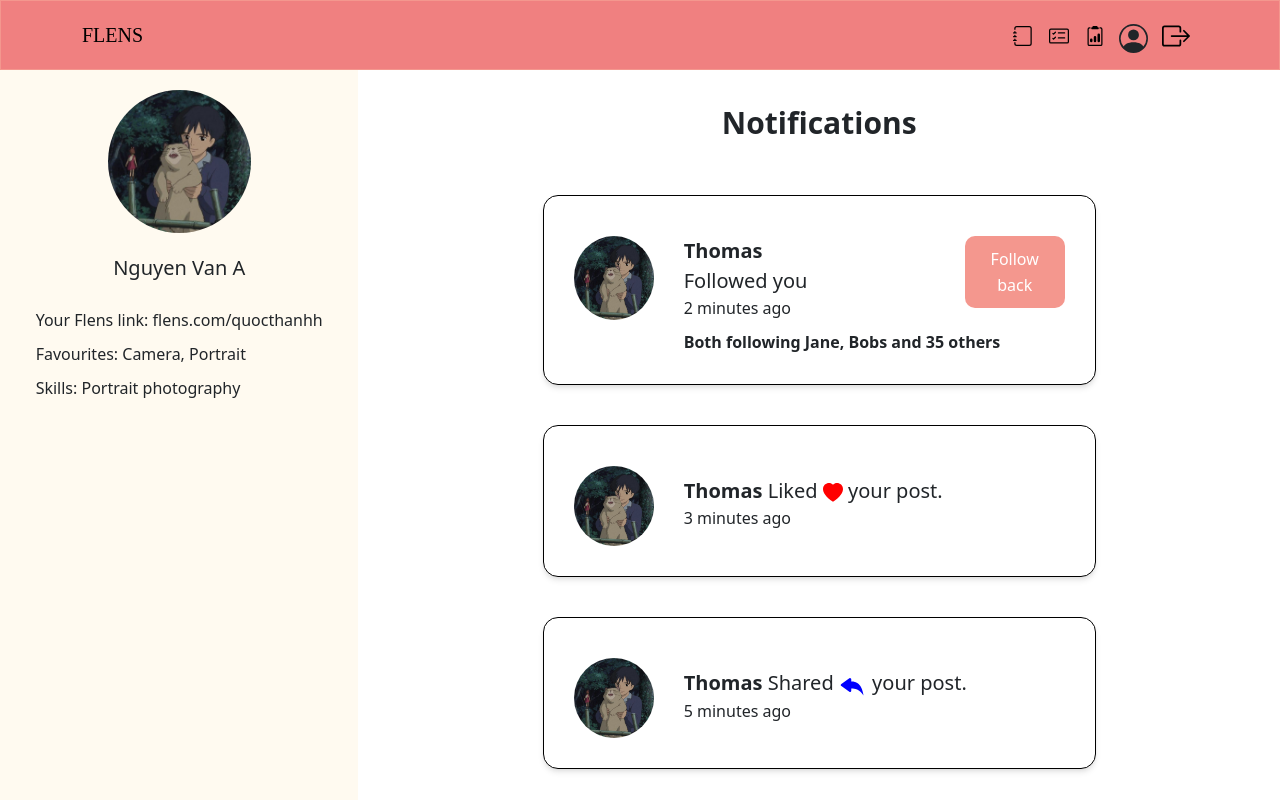
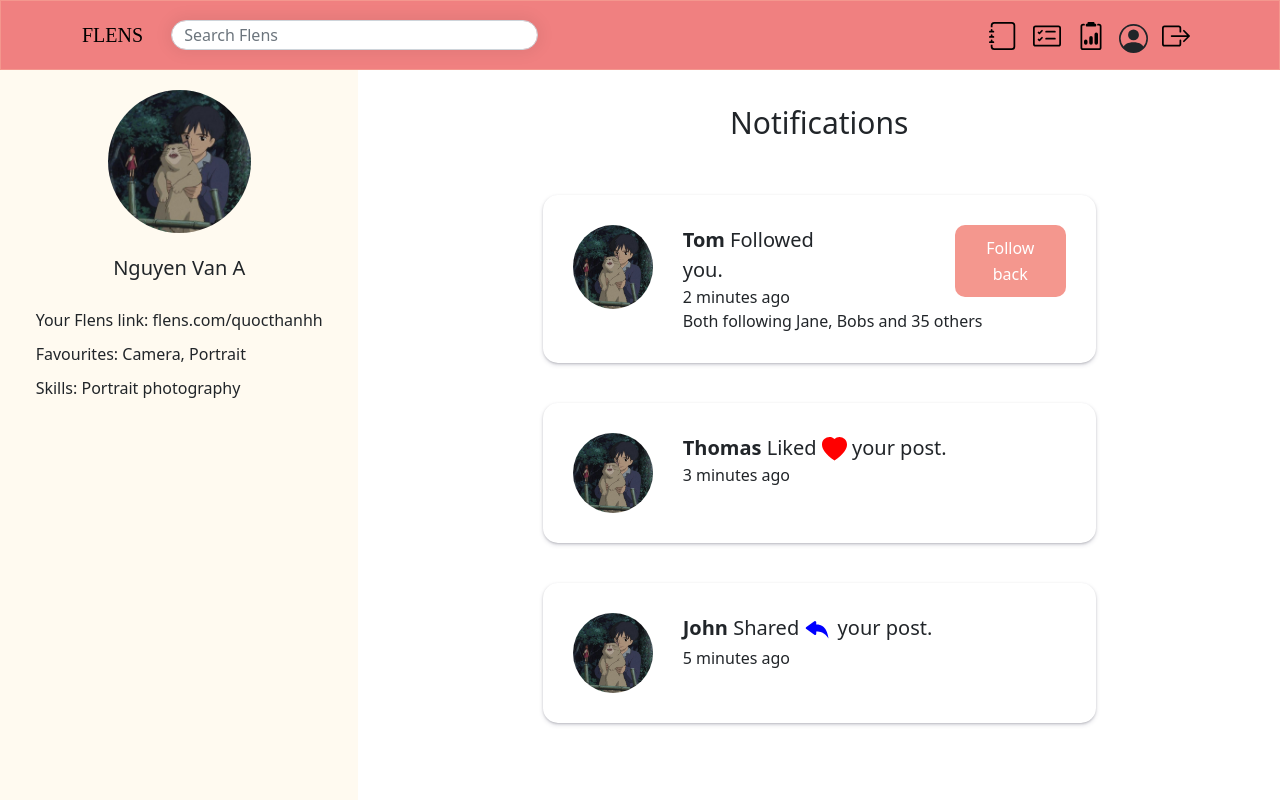
Before and after one commit to HUNG-rushb/Flens, a React (Create React App) app: page /notification in a window 1280 px wide. Built offline with nearby package versions, Linux system fonts and the light colour scheme; sample sign-in values are in the browser's storage.

Commit message:
optimize code for home page, notifi page, explore page

```diff
--- a/src/components/NavBar/NavBar.css
+++ b/src/components/NavBar/NavBar.css
@@ -25,6 +25,11 @@
 
 a.nav-link {
   font-size: 20px;
+  opacity: 1;
+}
+
+a.nav-link:hover{
+  opacity: 0.7;
 }
 
 .navbar input {
@@ -45,7 +50,7 @@ a.nav-link {
   background-color: white;
   padding: 1.5rem 1rem;
   box-shadow: 0 2px 5px 0 rgba(0, 0, 0, 0.26);
-  border-radius: 1%;
+  border-radius: 8px;
   width: 22.5%;
   z-index: 9999;
 }
@@ -53,6 +58,14 @@ a.nav-link {
 .nav-item {
   padding: 0px 6px;
   padding-top: 12px;
+}
+
+.nav-item > div >  svg {
+  opacity: 1;
+}
+
+.nav-item > div > svg:hover {
+  opacity: 1;
 }
 
 .popover-avatar {
--- a/src/components/NavBar/NavBar.jsx
+++ b/src/components/NavBar/NavBar.jsx
@@ -36,9 +36,7 @@ const NavBar = () => {
             FLENS
           </Navbar.Brand>
         )}
-
         <Navbar.Toggle aria-controls="basic-navbar-nav" />
-
         <Navbar.Collapse className="justify-content-end">
           {isNotAuthenticated ? (
             <Nav>
@@ -72,7 +70,6 @@ const NavBar = () => {
                     </Nav.Link>
                     <Nav.Item>
                       <div>
-
                         <PersonCircle
                           size={28}
                           onClick={() => setShow(!show)}
@@ -104,19 +101,24 @@ const NavBar = () => {
                   </Nav>
                 </>
               ) : (
+                <>
+                  <NavbarSearch />
                   <Nav>
                     <Nav.Link as={Link} to="courses">
-                    <Journal />
+                      <Journal size={28} />
                     </Nav.Link>
                     <Nav.Link as={Link} to="reports">
-                    <CardChecklist />
+                      <CardChecklist size={28} />
                     </Nav.Link>
                     <Nav.Link as={Link} to="statistic">
-                    <Clipboard2Data />
+                      <Clipboard2Data size={28} />
                     </Nav.Link>
                     <Nav.Item>
                       <div>
-                      <PersonCircle size={29} onClick={() => setShow(!show)} />
+                        <PersonCircle
+                          size={29}
+                          onClick={() => setShow(!show)}
+                        />
                         <div className="popover-avatar">
                           {show ? (
                             <ul className="popover-avatar-content">
@@ -142,6 +144,7 @@ const NavBar = () => {
                     </Nav.Item>
                     <LogOutButton />
                   </Nav>
+                </>
               )}
             </>
           )}
--- a/src/components/TextArea/Textarea.css
+++ b/src/components/TextArea/Textarea.css
@@ -16,6 +16,7 @@ textarea {
 .Textarea--comment {
     height: 40px;
     padding: 5px 10px;
+    margin: 0 10px;
 }
 
 .Textarea--uploadBar {
--- a/src/page/Explore/Explore.css
+++ b/src/page/Explore/Explore.css
@@ -1,5 +1,4 @@
-
-.explore-page {
+        .explore-page {
     display: flex;
     justify-content: center;
     align-items: center;
@@ -59,3 +58,7 @@
     grid-template-columns: auto auto;
     gap: 10px;
 }
+
+.images > div {
+    border-radius: 10px;
+}
--- a/src/page/Explore/Explore.jsx
+++ b/src/page/Explore/Explore.jsx
@@ -32,10 +32,10 @@ const Explore = () => {
               ))}
             </div>
           </div>
-
           <div className="all-items">
             <div className="images">
               {images.map((item) => (
+                <div key={item.id}>
                   <img
                     key={item.id}
                     src={item.image}
@@ -43,6 +43,7 @@ const Explore = () => {
                     width={500}
                     height={300}
                   />
+                </div>
               ))}
             </div>
             <span>See More ...</span>
--- a/src/page/Home/Post/ImageDetail.css
+++ b/src/page/Home/Post/ImageDetail.css
@@ -6,6 +6,8 @@
     left: 40px;
     background-color: #fff;
     z-index: 999999;
+    border-radius: 8px;
+    box-shadow: rgba(100, 100, 111, 0.2) 0px 7px 29px 0px;
 }
 
 .detail-page {
@@ -13,6 +15,7 @@
     display: flex;
     justify-content: center;
     align-items: center;
+    background-color: #fff;
     height: 100%;
     width: 100%;
 }
--- a/src/page/Home/Post/PostComment.jsx
+++ b/src/page/Home/Post/PostComment.jsx
@@ -11,7 +11,7 @@ const PostComment = ({ item, showImageDetail }) => {
   return (
     <div className="post-comments">
       <div className="post-comment-header">
-        <img src={item.avatar} alt="avatar-comment" width="40" height="40" />
+        <img src={item.avatar} alt="avatar-comment" width="40" />
         <TextareaCustom
           type={'comment'}
           placeholder={'Add a comment'}
@@ -23,7 +23,7 @@ const PostComment = ({ item, showImageDetail }) => {
           id="btn-submit-cmt"
           onClick={() => handleSubmitComment(item)}
         >
-          <Send size={30} />
+          <Send size={25} />
         </button>
       </div>
       <div className="list-reply-comments">
--- a/src/page/Message/MessagePage.jsx
+++ b/src/page/Message/MessagePage.jsx
@@ -1,37 +1,12 @@
-import ModalCustom from '../../components/Modal/Modal.jsx';
 import Page from '../../components/utils/Page.js';
-import React, { Suspense, useState } from 'react';
+import React, { Suspense } from 'react';
 
 const MessagePage = () => {
-  const [show, setShow] = useState(false);
-  const handleShow = () => {
-    setShow(true);
-  };
-
-  const handleClose = () => {
-    setShow(false);
-  };
-
-  const modalContent = () => {
-    return <p>Body modal content</p>
-  }
-
   return (
     <Page title="Flens-Message">
       <Suspense fallback={null}>
         <div className="message-page">
           Message
-          <button type="submit" onClick={handleShow}>
-            Test Modal
-          </button>
-          <ModalCustom
-            show={show}
-            handleclick={handleShow}
-            handleClose={handleClose}
-            modalTitle="Title Modal"
-            modalContent={modalContent()}
-            size="md"
-          />
         </div>
       </Suspense>
     </Page>
--- a/src/page/Notification/Notification.css
+++ b/src/page/Notification/Notification.css
@@ -26,69 +26,50 @@
 
 .right-content {
     display: flex;
-    justify-content: center;
-    align-items: center;
     width: 72%;
     flex-direction: column;
     position: absolute;
     top: 0;
-    right: 0;
 }
 
 .title {
     font-size: 30px;
-    font-weight: 600;
+    font-weight:normal;
     margin: 30px 0px;
 }
 
 .notifi-content {
     display: flex;
-    justify-content: center;
     align-items: center;
     width: 100%;
     flex-direction: column;
 }
 
 .noti-card {
-    border: 1px solid black;
     width: 60%;
     padding: 30px;
     border-radius: 15px;
     margin: 20px 0px;
-    box-shadow: rgba(0, 0, 0, 0.1) 0px 4px 6px -1px, rgba(0, 0, 0, 0.06) 0px 2px 4px -1px;
+    box-shadow: rgba(50, 50, 93, 0.25) 0px 2px 5px -1px, rgba(0, 0, 0, 0.3) 0px 1px 3px -1px;
 }
 
 .upper-content {
     display: flex;
-    flex-direction: row;
-}
-
-.upper-content {
-    padding-top: 10px;
 }
 
 .upper-content > img {
     border-radius: 50%;
 }
 
+.card-content {
+    margin: 0px 30px;
+}
+
 .name {
     font-size: 20px;
 }
 
-.card-content {
-    margin: 0px 30px;
-}
-
 .name > span {
-    font-weight: 600;
-}
-
-.name-2{
-    margin-top: 10px;
-    font-size: 20px;
-}
-
-.name-2 > span {
     font-weight: 600;
 }
 
@@ -98,7 +79,6 @@
 
 .below-content {
     display: flex;
-    margin-top: 10px;
-    font-weight: 600;
+    font-weight: 500;
     padding-left: 110px;
 }
--- a/src/page/Notification/Notification.jsx
+++ b/src/page/Notification/Notification.jsx
@@ -14,7 +14,7 @@ const Notification = () => {
     {
       id: 1,
       avatar: Avatar,
-      name: 'Thomas',
+      name: 'Tom',
       type: 1,
       time: '2 minutes ago',
     },
@@ -23,13 +23,15 @@ const Notification = () => {
       avatar: Avatar,
       name: 'Thomas',
       type: 2,
+      icon: <HeartFill color="red" size={25} />,
       time: '3 minutes ago',
     },
     {
       id: 3,
       avatar: Avatar,
-      name: 'Thomas',
+      name: 'John',
       type: 3,
+      icon: <ReplyFill color="blue" size={28} className="mb-1" />,
       time: '5 minutes ago',
     },
   ];
@@ -56,18 +58,27 @@ const Notification = () => {
             <div className="title">Notifications</div>
 
             <div className="notifi-content">
-              {notifi_data.map(item => {
-                if (item.type === 1)
+              {notifi_data.map((item) => {
                 return (
                   <div className="noti-card" key={item.id}>
                     <div className="upper-content">
                       <img src={item.avatar} alt="images" width={80} />
                       <div className="card-content">
+                        {item.type === 1 ? (
                           <div className="name">
-                            <span>{item.name}</span> Followed you
+                            <span>{item.name}</span> Followed you.
                           </div>
+                        ) : (
+                          <div className="name">
+                            <span>{item.name}</span>{' '}
+                            {item.type === 2 ? 'Liked ' : 'Shared '}
+                            {item.icon} your post.{' '}
+                          </div>
+                        )}
+
                         <div>{item.time}</div>
                       </div>
+                      {item.type === 1 ? (
                         <div className="button-follow-back">
                           <ButtonCustom
                             text={'Follow back'}
@@ -75,40 +86,17 @@ const Notification = () => {
                             onClick={handleClick}
                           />
                         </div>
+                      ) : (
+                        <></>
+                      )}
                     </div>
+                    {item.type === 1 ? (
                       <div className="below-content">
                         Both following Jane, Bobs and 35 others
                       </div>
-                    </div>
-                  );
-                else if (item.type === 2)
-                  return (
-                    <div className="noti-card" key={item.id}>
-                      <div className="upper-content">
-                        <img src={item.avatar} alt="images" width={80} />
-                        <div className="card-content">
-                          <div className="name-2">
-                            <span>{item.name}</span> Liked{' '}
-                            {<HeartFill color="red" />} your post.
-                          </div>
-                          <div>{item.time}</div>
-                        </div>
-                      </div>
-                    </div>
-                  );
-                else if (item.type === 3)
-                  return (
-                    <div className="noti-card" key={item.id}>
-                      <div className="upper-content">
-                        <img src={item.avatar} alt="images" width={80} />
-                        <div className="card-content">
-                          <div className="name-2">
-                            <span>{item.name}</span> Shared{' '}
-                            {<ReplyFill color="blue" size={28} />} your post.
-                          </div>
-                          <div>{item.time}</div>
-                        </div>
-                      </div>
+                    ) : (
+                      <></>
+                    )}
                   </div>
                 );
               })}
```
Lines whose indentation alone changed are shown as unchanged.
